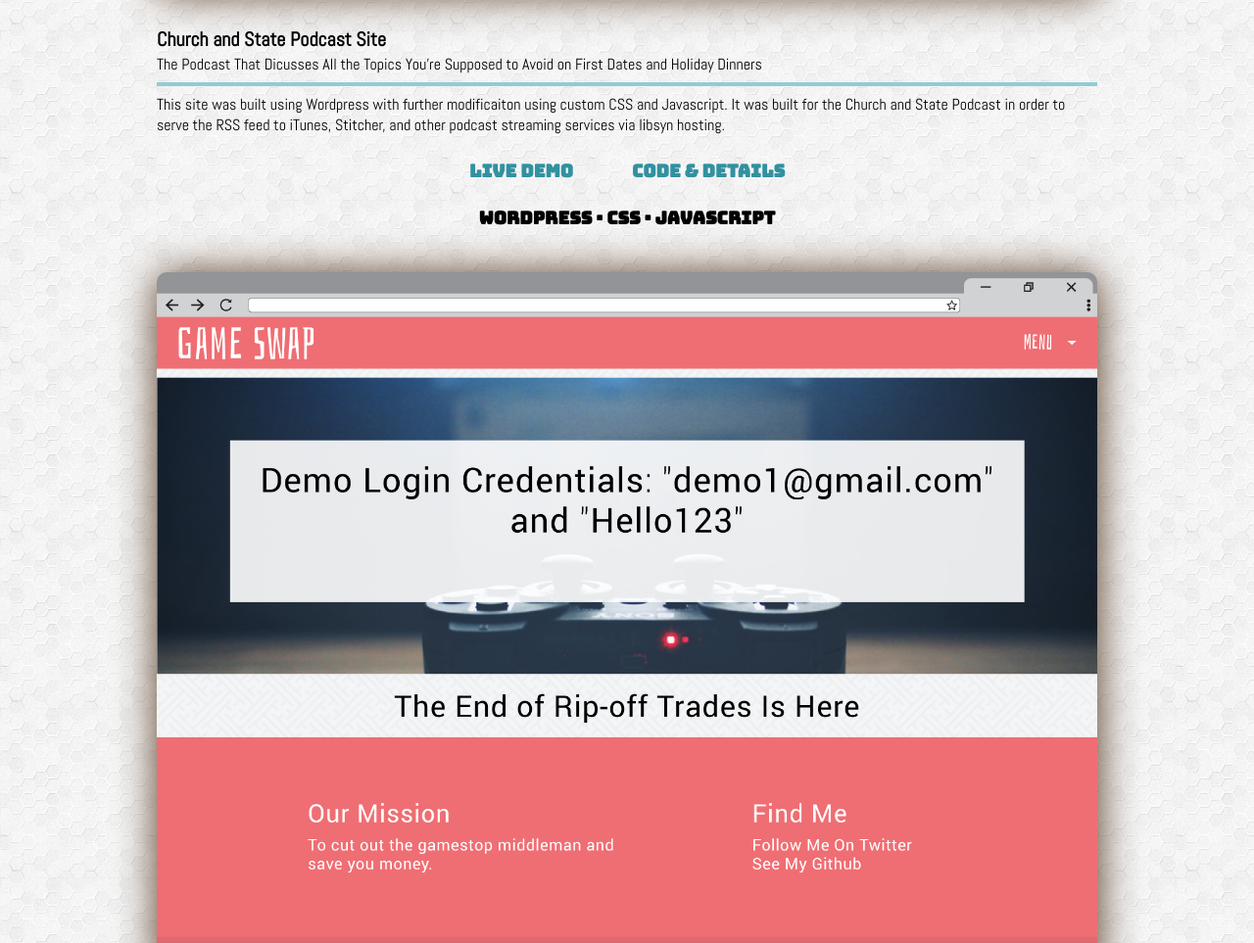
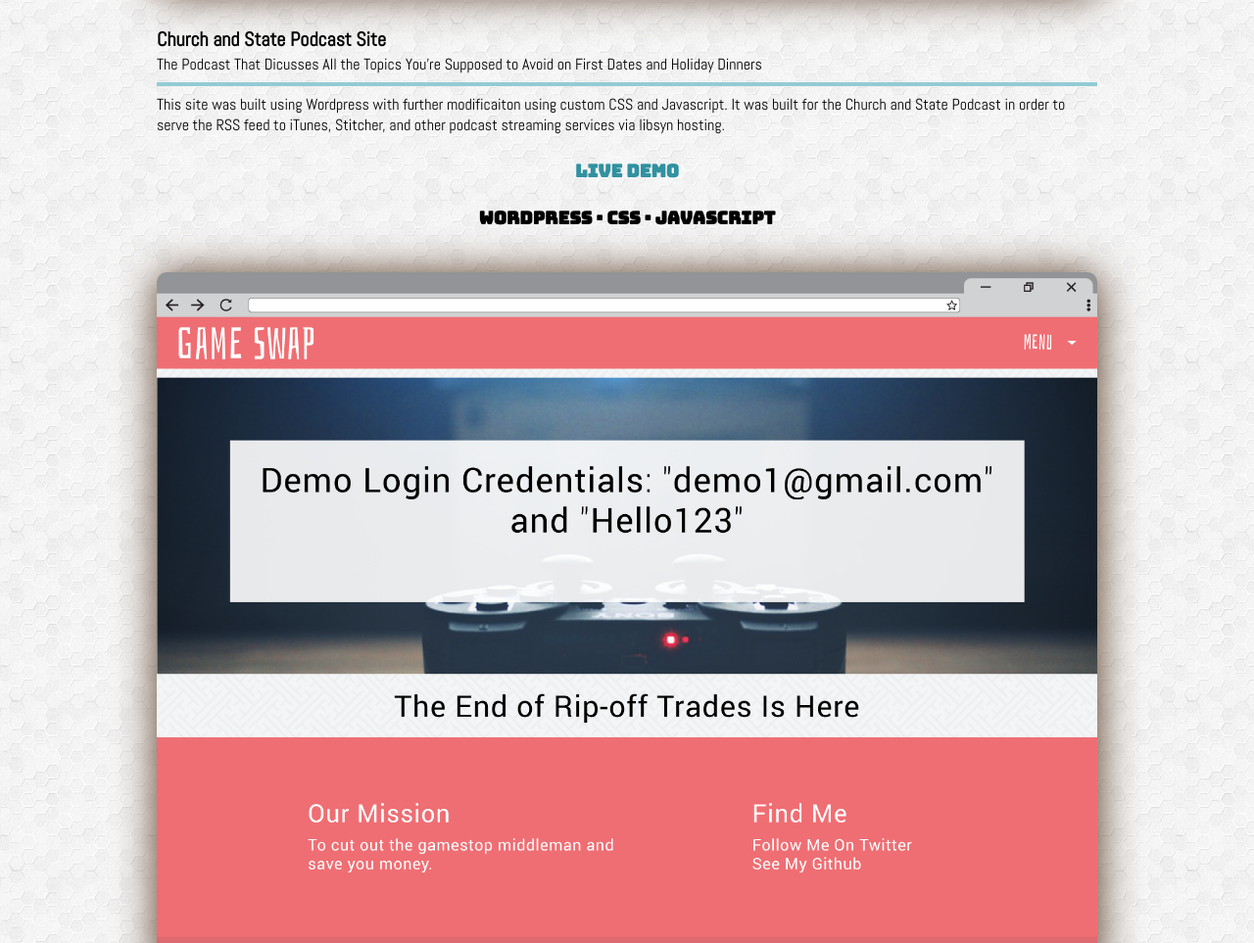
Before and after one commit to auldsyababua/aulds-portfolio, a plain HTML site: page index.html in a window 1280 px wide. Shown: the part 1630-2593 px from the top of the page at 98% size. Drawn offline with Linux system fonts and the light colour scheme; a web font is replaced by a local one.

Commit message:
delete link on church

```diff
--- a/index.html
+++ b/index.html
@@ -99,7 +99,6 @@
                           </div><!--end portfolio-piece-info-->
                           <div class="code-links">
                             <a href="http://www.churchandstatepodcast.com" target="_blank">Live Demo</a>
-                            <a href="http://www.churchandstatepodcast.com" target="_blank">Code &amp; Details</a>
                           </div>
                           <ul class="tech-used">
                             <li>Wordpress · </li>
```
